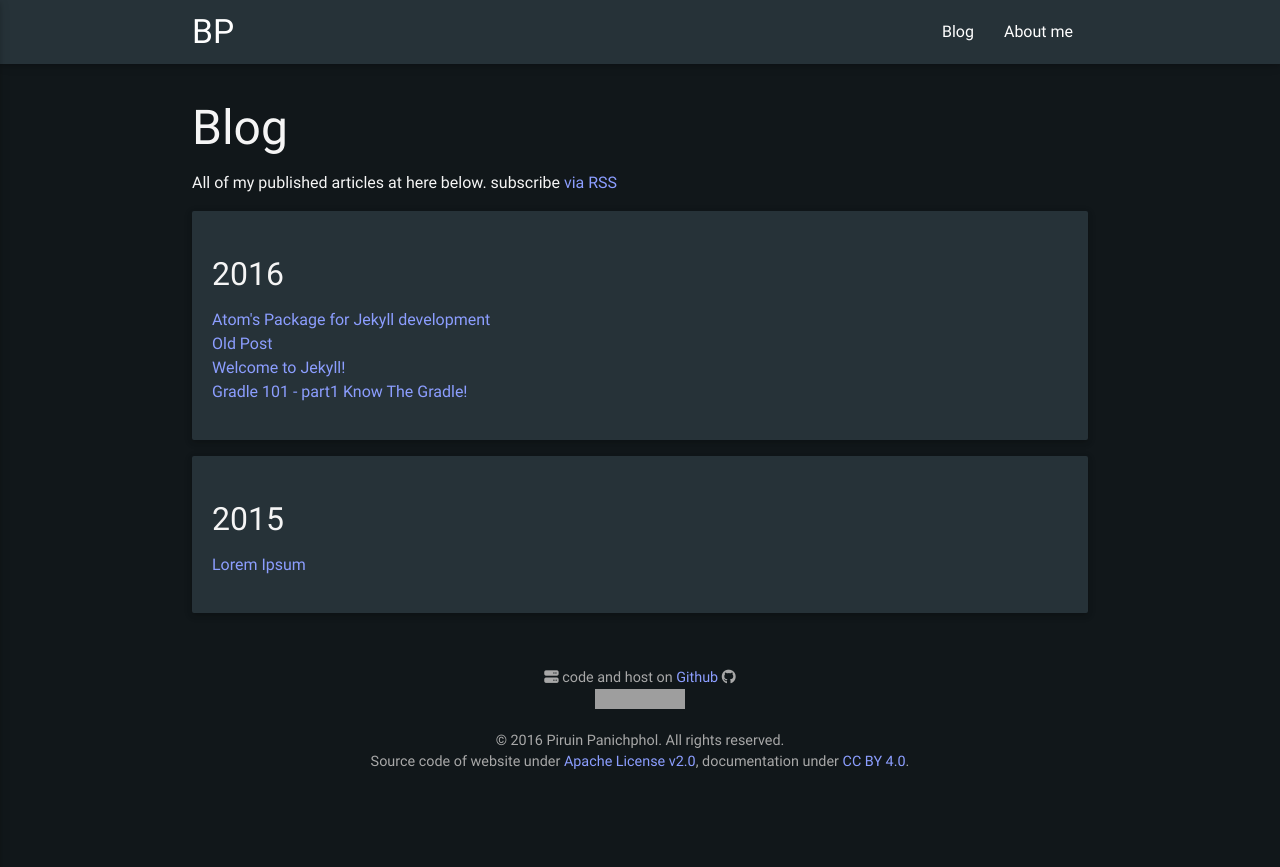
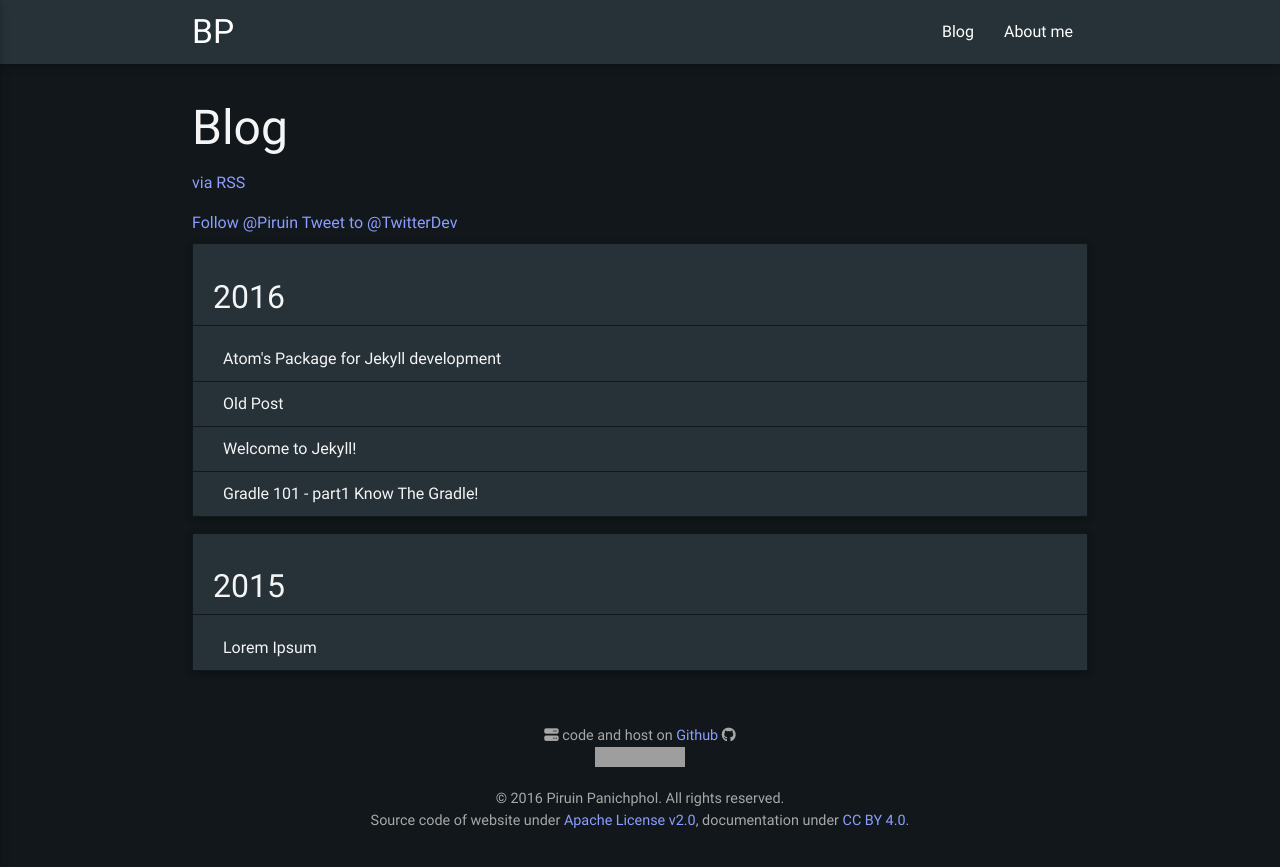
Before and after one commit to piruin/piruin.github.io, a Jekyll site: the page built from blog.html, in a window 1280 px wide. Shown: the top 867 px of the page. Built offline with Jekyll 4.4.1, drawn with Linux system fonts in a browser that asks for light colours; nearby versions of some CDN libraries; comment, search, counter and statistics services are not loaded; grey boxes are pictures that could not be loaded.

Commit message:
better layout for /blog pages

```diff
--- a/_sass/components/_variables.scss
+++ b/_sass/components/_variables.scss
@@ -302,12 +302,12 @@ $interval-size: $range / $intervals !default;
 /* 23. Collections
    ========================================================================== */
 
-$collection-border-color: #e0e0e0 !default;
-$collection-bg-color: #fff !default;
+$collection-border-color: $primary-color-dark !default;
+$collection-bg-color: $primary-color !default;
 $collection-active-bg-color: $secondary-color !default;
 $collection-active-color: lighten($secondary-color, 55%) !default;
-$collection-hover-bg-color: #ddd !default;
-$collection-link-color: $secondary-color !default;
+$collection-hover-bg-color: darken($secondary-color, 5%) !default;
+$collection-link-color: $primary-text-color !default;
 
 
 /* 24. Progress Bar
--- a/blog.html
+++ b/blog.html
@@ -2,26 +2,27 @@
 permalink: /blog/
 ---
 <h1>Blog</h1>
-<p>All of my published articles at here below. subscribe <a href="{{ "/feed.xml" | prepend: site.baseurl }}">via RSS</a></p>
+<p><a href="{{ "/feed.xml" | prepend: site.baseurl }}">via RSS</a></p>
+
+<a href="https://twitter.com/Piruin" class="twitter-follow-button" data-show-count="false">Follow @Piruin</a><script async src="//platform.twitter.com/widgets.js" charset="utf-8"></script>
+<a href="https://twitter.com/intent/tweet?screen_name=TwitterDev" class="twitter-mention-button" data-show-count="false">Tweet to @TwitterDev</a>
 {% for post in site.posts %}
    {% capture this_year %}{{ post.date | date: "%Y" }}{% endcapture %}
    {% capture next_year %}{{ post.previous.date | date: "%Y" }}{% endcapture %}
    {% if forloop.first %}
-   <section class="card-panel">
-     <h2 id="{{ this_year }}-ref">{{ this_year }}</h2>
-     <ul>
+   <section class="card collection with-header">
+     <h2 class="collection-header" id="{{ this_year }}-ref">{{ this_year }}</h2>
    {% endif %}
-       <li><a href="{{ post.url | prepend: site.baseurl }}">{{ post.title }}</a></li>
+       <a class="collection-item" href="{{ post.url | prepend: site.baseurl }}">{{ post.title }}</a>
    {% if forloop.last %}
-     </ul>
+
    </section>
    {% else %}
      {% if this_year != next_year %}
        </ul>
      </section>
-     <section class="card-panel">
-       <h2 id="{{ next_year }}-ref">{{next_year}}</h2>
-       <ul>
+     <section class="card collection with-header">
+       <h2 class="collection-header" id="{{ next_year }}-ref">{{next_year}}</h2>
      {% endif %}
  {% endif %}
 {% endfor %}
```
